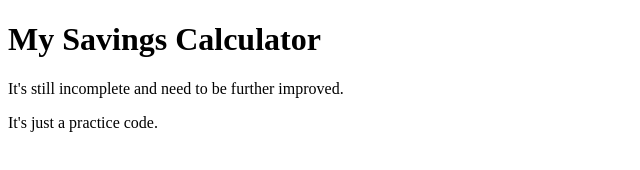
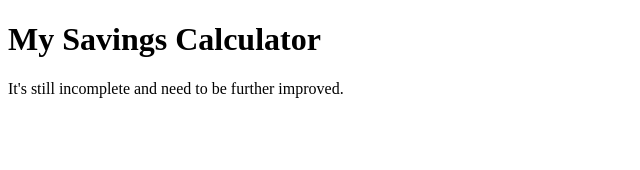
Before and after one commit to Jayeeh/savings-calculator, a plain HTML site: page index.html in a window 1280 px wide. Shown: the whole page, without its empty margins (0-640 px from the left). Drawn offline with Linux system fonts and the light colour scheme.

Commit message:
I remove one paragraph line

```diff
--- a/index.html
+++ b/index.html
@@ -9,7 +9,6 @@
 <body>
     <h1>My Savings Calculator</h1>
     <p>It's still incomplete and need to be further improved.</p>
-    <p>It's just a practice code.</p>
 
     <script src="script.js"></script>
 </body>
```
